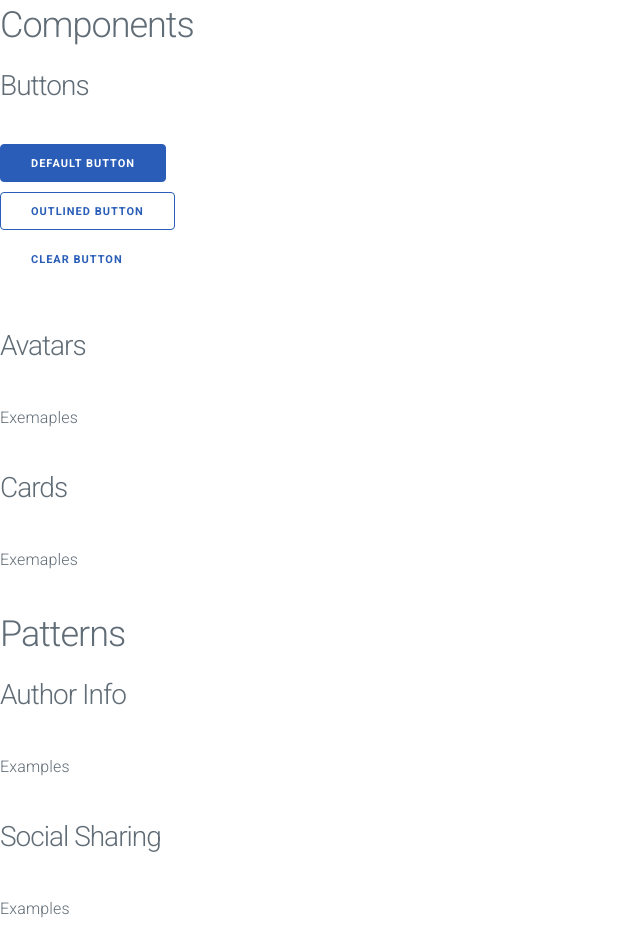
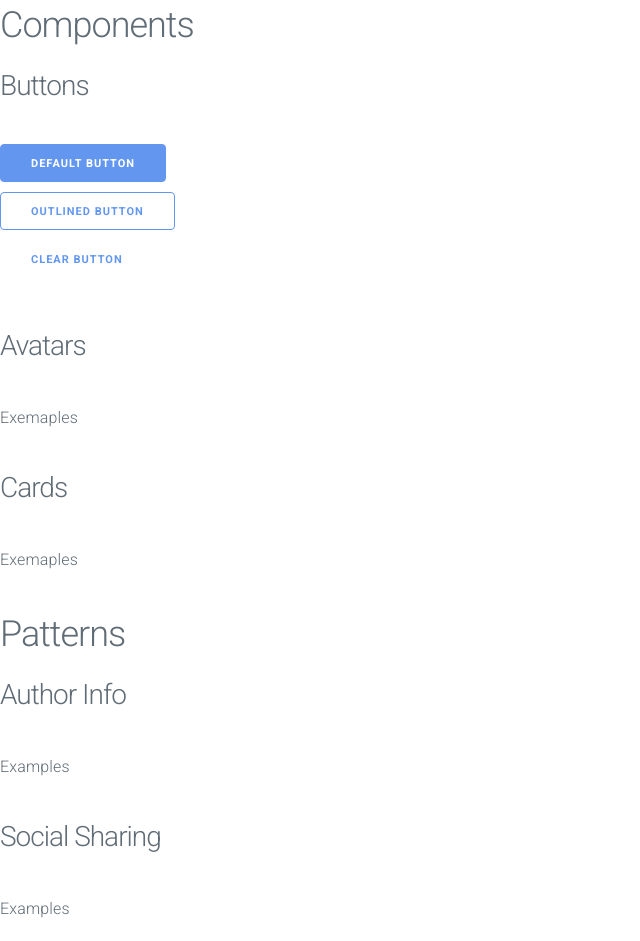
Before and after one commit to ivanbrunetto/personalblog, a website: page src/pages/designsystem.html in a window 1280 px wide. Shown: the part 2085-3026 px from the top of the page, without its empty margins (0-640 px from the left). Drawn offline with nearby package versions, Linux system fonts and the light colour scheme.

Commit message:
feat: change blue color

```diff
--- a/src/assets/css/base.css
+++ b/src/assets/css/base.css
@@ -11,7 +11,7 @@
     --BGCOLOR-GRAY-LIGHT: var(--COLOR-GRAY-LIGHT);
     --BGCOLOR-GRAY-DARK: var(--COLOR-GRAY-DARK);
 
-    --COLOR-BLUE: #295db7;
+    --COLOR-BLUE: #6397ef;
     --BGCOLOR-BLUE: var(--COLOR-BLUE);
 
 
```
